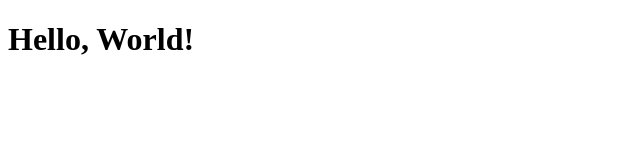
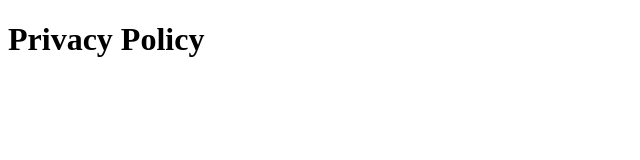
Before and after one commit to devgusssar/privacy-policy-app-t-j-offline, a plain HTML site: page index.html in a window 1280 px wide. Shown: the whole page, without its empty margins (0-640 px from the left). Drawn offline with Linux system fonts and the light colour scheme.

Commit message:
Update index.html

```diff
--- a/index.html
+++ b/index.html
@@ -3,9 +3,9 @@
         <head>
             <meta charset=\"UTF-8\">
             <meta name=\"viewport\" content=\"width=device-width, initial-scale=1.0\">
-            <title>Hello World</title>
+            <title>Privacy Policy</title>
     </head>
     <body>
-            <h1>Hello, World!</h1>
+            <h1>Privacy Policy</h1>
     </body>
     </html>
```
